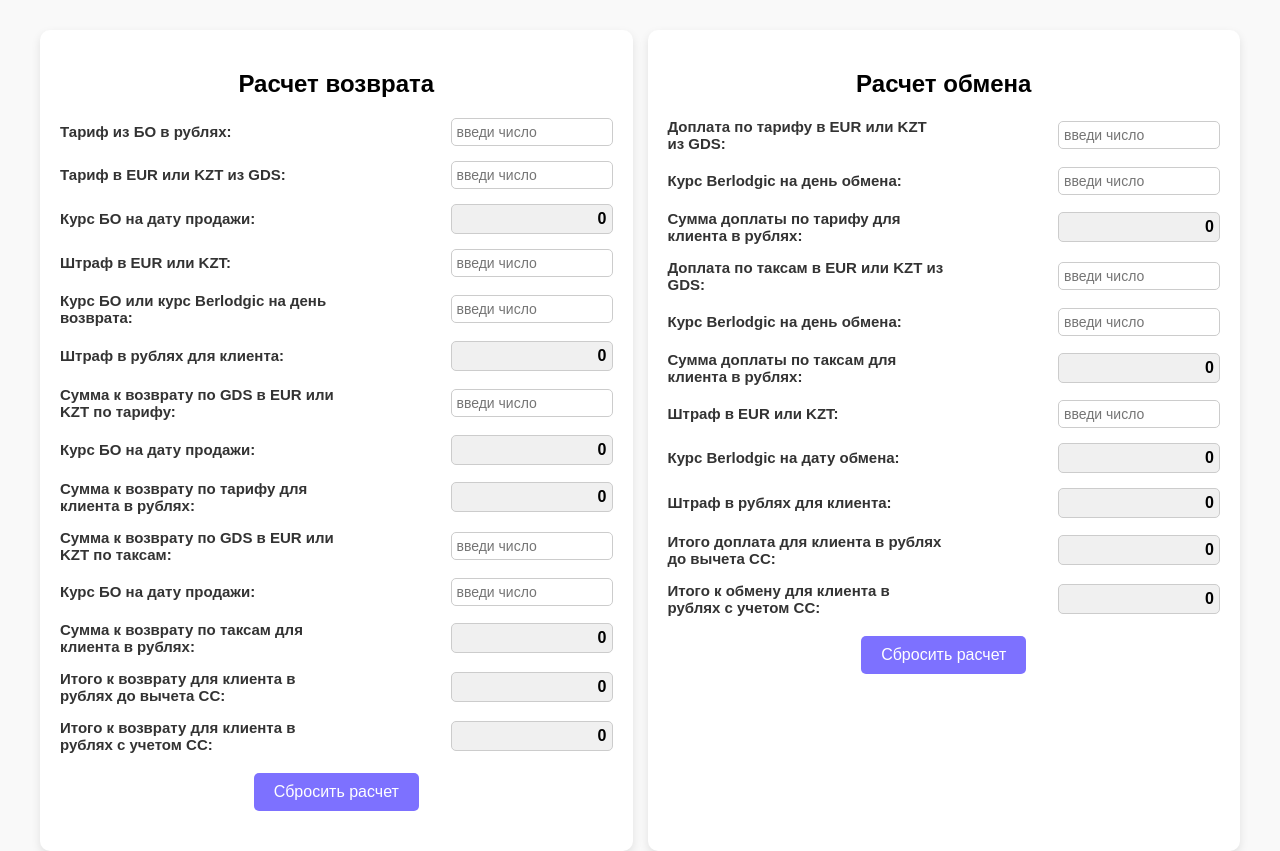
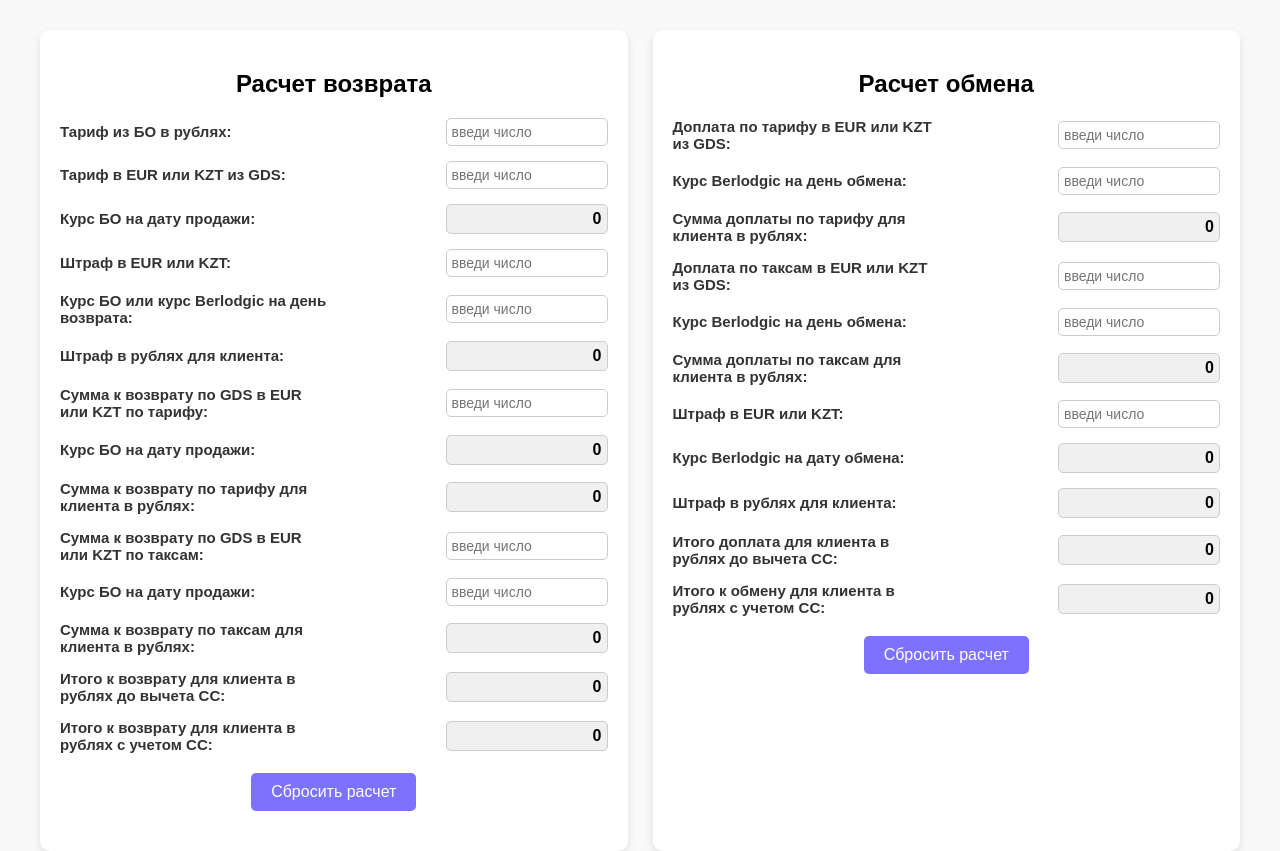
Before and after one commit to GalinaGoncharenko/calculators, a plain HTML site: page index.html in a window 1280 px wide. Drawn offline with Linux system fonts and the light colour scheme.

Commit message:
Update index.html
мп

```diff
--- a/index.html
+++ b/index.html
@@ -4,7 +4,7 @@
 <head>
     <meta charset="UTF-8">
     <meta name="viewport" content="width=device-width, initial-scale=1.0">
-    <title>Расчет возврата и обмена</title>
+    <title>Расчет возврата и обмена для иностранных РСС Galileo</title>
     <style>
         /* Общий стиль для всей страницы */
         body {
@@ -18,10 +18,10 @@
         .container {
             display: flex;
             justify-content: space-between;
-            gap: 15px; /* Расстояние между калькуляторами */
+            gap: 25px; /* Расстояние между калькуляторами */
             max-width: 1200px; /* Максимальная ширина контейнера */
             margin: 0 auto; /* Центрирование контейнера */
-            padding: 0 20px; /* Отступы по бокам */
+            padding: 0 10px; /* Отступы по бокам */
         }
 
         /* Стиль для калькулятора */
```
